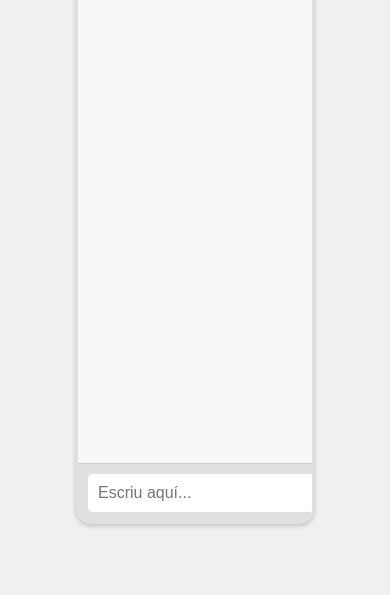
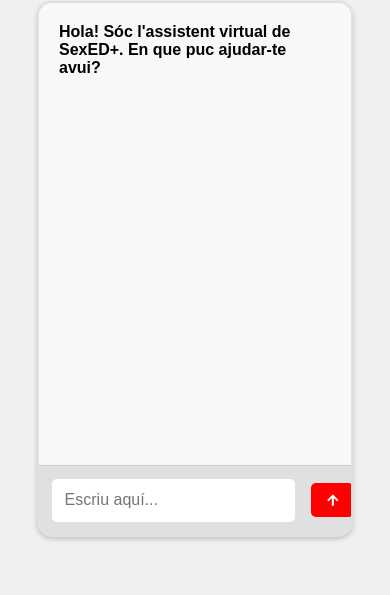
Before and after one commit to impulsado/bitsXMarato, a plain HTML site: page ChatBot/index.html in a window 390 px wide. Shown: the part 249-844 px from the top of the page. Drawn offline with Linux system fonts and the light colour scheme.

Commit message:
(MOD) Visual Changes #2

```diff
--- a/ChatBot/style.css
+++ b/ChatBot/style.css
@@ -12,12 +12,12 @@ body {
 
 .header-container {
    text-align: center;
-   margin-bottom: 20px;
+   margin-bottom: 2rem; /* Cambiado a rem */
 }
 
 .chatbot-title {
    color: red;
-   font-size: 2rem;
+   font-size: 4rem; /* Mantener el tamaño grande */
    font-family: "Besley", serif;
 }
 
@@ -32,15 +32,15 @@ body {
 }
 
 #chat-display {
-   height: 500px;
+   height: 50vh; /* Cambiado a vh para adaptarse a la altura de la pantalla */
    overflow-y: auto;
    padding: 20px;
    background: #f8f8f8;
 }
 
 .user-message, .bot-message {
-   margin-bottom: 10px;
-   padding: 10px;
+   margin-bottom: 1rem; /* Cambiado a rem */
+   padding: 1rem; /* Cambiado a rem */
    border-radius: 10px;
    font-size: 1.1rem;
 }
@@ -48,32 +48,32 @@ body {
 .user-message {
    background-color: #d1e8ff;
    align-self: flex-end;
-   margin-right: 10px;
+   margin-right: 1rem; /* Cambiado a rem */
 }
 
 .bot-message {
    background-color: #e7f5d1;
    align-self: flex-start;
-   margin-left: 10px;
+   margin-left: 1rem; /* Cambiado a rem */
 }
 
 .chat-input-container {
    display: flex;
-   align-items: center; /* Alinea los elementos verticalmente */
-   width: 98%;
-   padding: 10px;
+   align-items: center;
+   width: 97%;
+   padding: 1rem; /* Cambiado a rem */
    background-color: #e0e0e0;
    border-top: 1px solid #ccc;
 }
 
 input {
    flex: 1;
-   padding: 10px;
+   padding: 1rem; /* Cambiado a rem */
    border: none;
    border-radius: 5px;
-   margin-right: 10px;
-   font-size: 1rem;
-   box-sizing: border-box; /* Asegura que el padding no afecte el ancho total */
+   margin-right: 1rem; /* Cambiado a rem */
+   font-size: 1rem; /* Mantenido en rem */
+   box-sizing: border-box;
 }
 
 input:focus {
@@ -81,15 +81,37 @@ input:focus {
 }
 
 button {
-   padding: 10px 15px;
+   padding: 0.8rem 1.2rem; /* Cambiado a rem */
    background-color: red;
    color: white;
    border: none;
    border-radius: 5px;
    cursor: pointer;
-   font-size: 1rem;
+   font-size: 1rem; /* Mantenido en rem */
 }
 
 button:hover {
    background-color: darkred;
 }
+
+/* Media Queries para diferentes tamaños de pantalla */
+@media (max-width: 768px) {
+   .chat-container {
+       width: 80%; /* Aumenta el ancho en pantallas más pequeñas */
+   }
+
+   /* Estilos ajustados para pantallas más pequeñas */
+   .user-message, .bot-message {
+       margin-bottom: 1rem;
+       font-size: 0.9rem; /* Reducir ligeramente el tamaño de la fuente */
+   }
+
+   .chat-input-container, input {
+       padding: 0.8rem; /* Reducir el padding */
+   }
+
+   button {
+       padding: 0.6rem 1rem; /* Reducir aún más el padding del botón */
+       font-size: 0.8rem; /* Tamaño de fuente más pequeño para el botón */
+   }
+}
```
